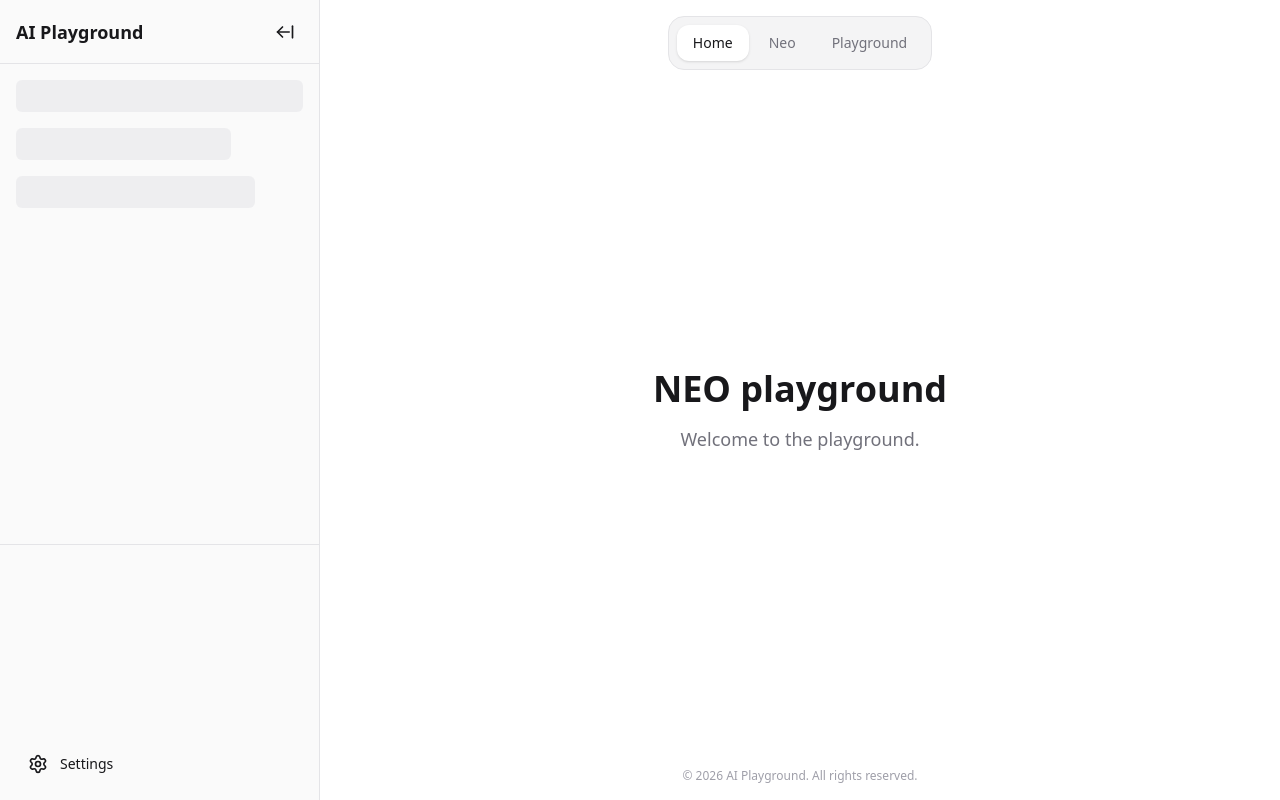
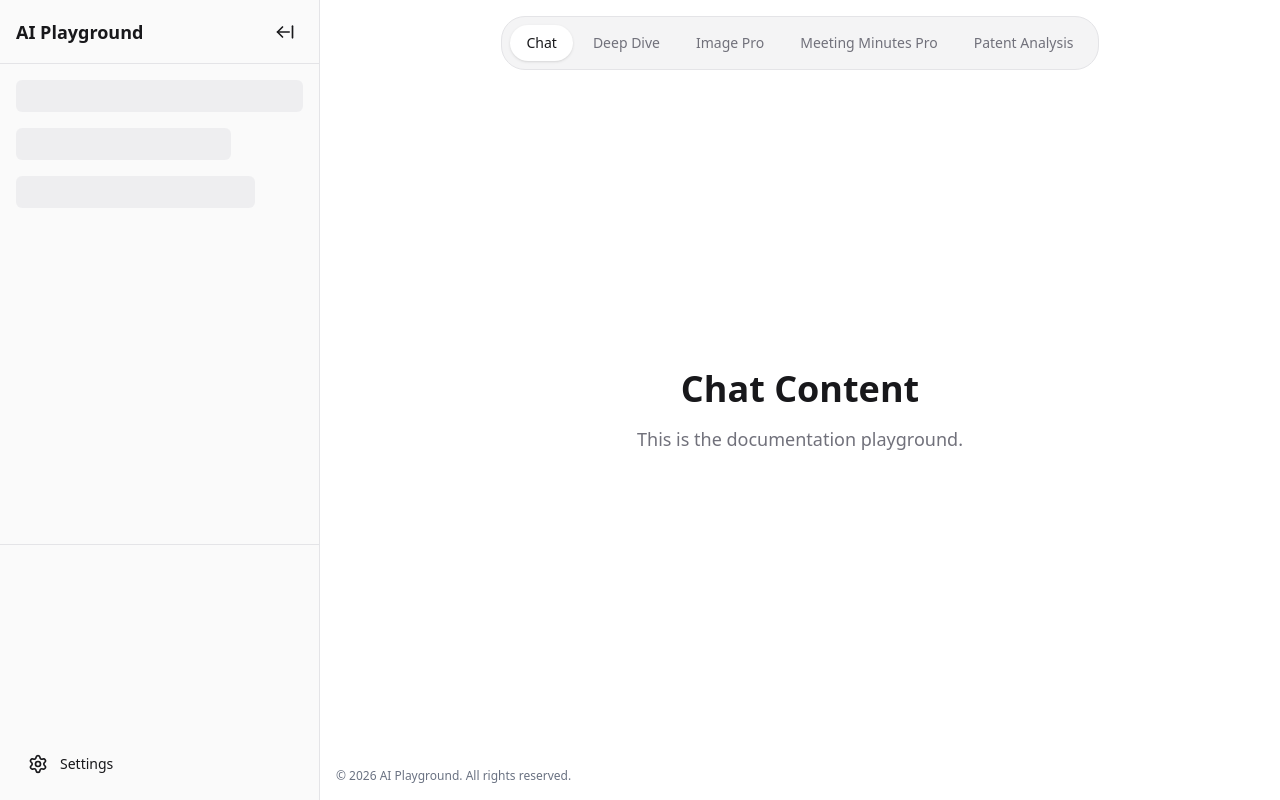
Before and after one commit to haotran7902/demo, a Next.js app: page / in a window 1280 px wide. Built offline with nearby package versions, Linux system fonts and the light colour scheme.

Commit message:
feat: implement logic switch tab

```diff
--- a/app/page.tsx
+++ b/app/page.tsx
@@ -1,54 +1,20 @@
 "use client";
 
-import { useTranslation } from "@/hooks/useTranslation";
+import { useState } from "react";
+import Footer from "@/components/Footer";
+import Header from "@/components/Header";
+import MainContent from "@/components/MainContent";
+
+export type TabId = "docs" | "play" | "tools" | "about" | "settings";
 
 export default function Home() {
-  const { t } = useTranslation();
+  const [activeTab, setActiveTab] = useState<TabId>("docs");
 
   return (
     <div className="flex flex-col h-full min-h-screen">
-      {/* Header */}
-      <header className="flex justify-center px-6 pt-4">
-        <nav className="inline-flex items-center gap-1 bg-zinc-100 dark:bg-zinc-900 border border-zinc-200 dark:border-zinc-800 rounded-2xl px-2 py-2">
-          <a
-            href="#"
-            className="px-4 py-2 rounded-xl text-sm font-medium text-zinc-900 dark:text-zinc-100 bg-white dark:bg-zinc-800 shadow-sm transition-colors"
-          >
-            {t("1014")}
-          </a>
-          <a
-            href="#"
-            className="px-4 py-2 rounded-xl text-sm font-medium text-zinc-500 dark:text-zinc-400 hover:text-zinc-900 dark:hover:text-zinc-100 hover:bg-white dark:hover:bg-zinc-800 transition-colors"
-          >
-            {t("1015")}
-          </a>
-          <a
-            href="#"
-            className="px-4 py-2 rounded-xl text-sm font-medium text-zinc-500 dark:text-zinc-400 hover:text-zinc-900 dark:hover:text-zinc-100 hover:bg-white dark:hover:bg-zinc-800 transition-colors"
-          >
-            {t("1016")}
-          </a>
-        </nav>
-      </header>
-
-      {/* Main Content */}
-      <main className="flex-1 px-6 py-8">
-        <div className="flex flex-col items-center justify-center h-full text-center">
-          <h1 className="text-4xl font-bold text-zinc-900 dark:text-zinc-100 mb-4">
-            {t("1013")}
-          </h1>
-          <p className="text-zinc-500 dark:text-zinc-400 text-lg max-w-md">
-            Welcome to the playground.
-          </p>
-        </div>
-      </main>
-
-      {/* Footer */}
-      <footer className="px-6 py-4 text-center">
-        <p className="text-xs text-zinc-400 dark:text-zinc-600">
-          {t("1017")}
-        </p>
-      </footer>
+      <Header activeTab={activeTab} onTabChange={setActiveTab} />
+      <MainContent activeTab={activeTab} />
+      <Footer />
     </div>
   );
 }
--- a/components/AppSidebar.tsx
+++ b/components/AppSidebar.tsx
@@ -1,7 +1,11 @@
 "use client";
 
 import { useState } from "react";
-import { ArrowRightFromLine, Settings } from "lucide-react";
+import {
+  ArrowLeftFromLine,
+  ArrowRightFromLine,
+  Settings,
+} from "lucide-react";
 import SettingsModal from "@/components/SettingsModal";
 import { useTranslation } from "@/hooks/useTranslation";
 
@@ -18,7 +22,7 @@ export default function AppSidebar({
   return (
     <div className="flex h-screen w-full bg-white dark:bg-zinc-950 text-zinc-900 dark:text-zinc-50 overflow-hidden">
       <aside
-        className={`bg-zinc-50 dark:bg-zinc-900 border-r border-zinc-200 dark:border-zinc-800 transition-all duration-300 ease-in-out relative flex flex-col shrink-0 ${
+        className={`bg-zinc-50 dark:bg-zinc-900 border-r border-zinc-200 dark:border-zinc-800 transition-all duration-[3000ms] ease-in-out relative flex flex-col shrink-0 ${
           isOpen ? "w-[320px]" : "w-[64px]"
         }`}
       >
@@ -35,10 +39,11 @@ export default function AppSidebar({
             className="p-2 rounded-lg hover:bg-zinc-200 dark:hover:bg-zinc-800 transition-colors shrink-0"
             title={isOpen ? t("1001") : t("1002")}
           >
-            <ArrowRightFromLine
-              size={20}
-              className={`transition-transform duration-300 ${isOpen ? "rotate-180" : ""}`}
-            />
+            {isOpen ? (
+              <ArrowLeftFromLine size={20} className="transition"/>
+            ) : (
+              <ArrowRightFromLine size={20}  className="transition"/>
+            )}
           </button>
         </div>
         <div className="flex-1 overflow-y-auto overflow-x-hidden p-4">
--- /dev/null
+++ b/components/Footer.tsx
@@ -0,0 +1,12 @@
+import { useTranslation } from "@/hooks/useTranslation";
+
+export default function Footer() {
+  const { t } = useTranslation();
+  return (
+    <footer className="p-4">
+      <p className="text-xs text-gray-500 dark:text-gray-400">
+        {t("1017")}
+      </p>
+    </footer>
+  );
+}
--- /dev/null
+++ b/components/Header.tsx
@@ -0,0 +1,39 @@
+import { useTranslation } from "@/hooks/useTranslation";
+import { TabId } from "@/app/page";
+
+interface HeaderProps {
+  activeTab: TabId;
+  onTabChange: (tab: TabId) => void;
+}
+
+export default function Header({ activeTab, onTabChange }: HeaderProps) {
+  const { t } = useTranslation();
+
+  const tabs: { id: TabId; labelKey: string }[] = [
+    { id: "docs", labelKey: "1014" },
+    { id: "play", labelKey: "1015" },
+    { id: "tools", labelKey: "1016" },
+    { id: "about", labelKey: "1018" },
+    { id: "settings", labelKey: "1019" },
+  ];
+
+  return (
+    <header className="flex justify-center px-6 pt-4">
+      <nav className="inline-flex items-center gap-1 bg-zinc-100 dark:bg-zinc-900 border border-zinc-200 dark:border-zinc-800 rounded-3xl px-2 py-2">
+        {tabs.map((tab) => (
+          <button
+            key={tab.id}
+            onClick={() => onTabChange(tab.id)}
+            className={`px-4 py-2 cursor-pointer rounded-3xl text-sm font-medium transition-colors duration-300 ${
+              activeTab === tab.id
+                ? "text-zinc-900 dark:text-zinc-100 bg-white dark:bg-zinc-800 shadow-sm"
+                : "text-zinc-500 dark:text-zinc-400 hover:text-zinc-900 dark:hover:text-zinc-100 hover:bg-white dark:hover:bg-zinc-800"
+            }`}
+          >
+            {t(tab.labelKey)}
+          </button>
+        ))}
+      </nav>
+    </header>
+  );
+}
--- /dev/null
+++ b/components/MainContent.tsx
@@ -0,0 +1,101 @@
+import { useTranslation } from "@/hooks/useTranslation";
+import { TabId } from "@/app/page";
+
+interface MainContentProps {
+  activeTab: TabId;
+}
+
+export default function MainContent({ activeTab }: MainContentProps) {
+  const renderContent = () => {
+    switch (activeTab) {
+      case "docs":
+        return <DocsContent />;
+      case "play":
+        return <PlayContent />;
+      case "tools":
+        return <ToolsContent />;
+      case "about":
+        return <AboutContent />;
+      case "settings":
+        return <SettingsContent />;
+      default:
+        return <DocsContent />;
+    }
+  };
+
+  return (
+    <main className="flex-1 px-6 py-8">
+      {renderContent()}
+    </main>
+  );
+}
+
+function DocsContent() {
+  const { t } = useTranslation();
+  return (
+    <div className="flex flex-col items-center justify-center h-full text-center">
+      <h1 className="text-4xl font-bold text-zinc-900 dark:text-zinc-100 mb-4">
+        {t("1014")} Content
+      </h1>
+      <p className="text-zinc-500 dark:text-zinc-400 text-lg max-w-md">
+        This is the documentation playground.
+      </p>
+    </div>
+  );
+}
+
+function PlayContent() {
+  const { t } = useTranslation();
+  return (
+    <div className="flex flex-col items-center justify-center h-full text-center">
+      <h1 className="text-4xl font-bold text-zinc-900 dark:text-zinc-100 mb-4">
+        {t("1015")} Content
+      </h1>
+      <p className="text-zinc-500 dark:text-zinc-400 text-lg max-w-md">
+        This is the play area.
+      </p>
+    </div>
+  );
+}
+
+function ToolsContent() {
+  const { t } = useTranslation();
+  return (
+    <div className="flex flex-col items-center justify-center h-full text-center">
+      <h1 className="text-4xl font-bold text-zinc-900 dark:text-zinc-100 mb-4">
+        {t("1016")} Content
+      </h1>
+      <p className="text-zinc-500 dark:text-zinc-400 text-lg max-w-md">
+        Explore various tools here.
+      </p>
+    </div>
+  );
+}
+
+function AboutContent() {
+  const { t } = useTranslation();
+  return (
+    <div className="flex flex-col items-center justify-center h-full text-center">
+      <h1 className="text-4xl font-bold text-zinc-900 dark:text-zinc-100 mb-4">
+        {t("1018")} Content
+      </h1>
+      <p className="text-zinc-500 dark:text-zinc-400 text-lg max-w-md">
+        Learn more about us.
+      </p>
+    </div>
+  );
+}
+
+function SettingsContent() {
+  const { t } = useTranslation();
+  return (
+    <div className="flex flex-col items-center justify-center h-full text-center">
+      <h1 className="text-4xl font-bold text-zinc-900 dark:text-zinc-100 mb-4">
+        {t("1019")} Content
+      </h1>
+      <p className="text-zinc-500 dark:text-zinc-400 text-lg max-w-md">
+        Configure your settings.
+      </p>
+    </div>
+  );
+}
--- a/locales/en/translation.json
+++ b/locales/en/translation.json
@@ -12,9 +12,11 @@
   "1010": "System",
   "1011": "Select the language for the interface. This will change all menus and messages.",
   "1012": "Log out",
-  "1013": "NEO playground",
-  "1014": "Home",
-  "1015": "Neo",
-  "1016": "Playground",
+  "1013": "AI Playground",
+  "1014": "Chat",
+  "1015": "Deep Dive",
+  "1016": "Image Pro",
+  "1018": "Meeting Minutes Pro",
+  "1019": "Patent Analysis",
   "1017": "© 2026 AI Playground. All rights reserved."
 }
--- a/locales/vi/translation.json
+++ b/locales/vi/translation.json
@@ -12,9 +12,11 @@
   "1010": "Hệ thống",
   "1011": "Chọn ngôn ngữ cho giao diện. Thao tác này sẽ thay đổi tất cả các menu và thông báo.",
   "1012": "Đăng xuất",
-  "1013": "NEO playground",
-  "1014": "Trang chủ",
-  "1015": "Neo",
-  "1016": "Sân chơi",
+  "1013": "AI Playground",
+  "1014": "Trò chuyện",
+  "1015": "Nghiên cứu sâu",
+  "1016": "Image Pro",
+  "1018": "Meeting Minutes Pro",
+  "1019": "Patent Analysis",
   "1017": "© 2026 AI Playground. Bảo lưu mọi quyền."
 }
```
